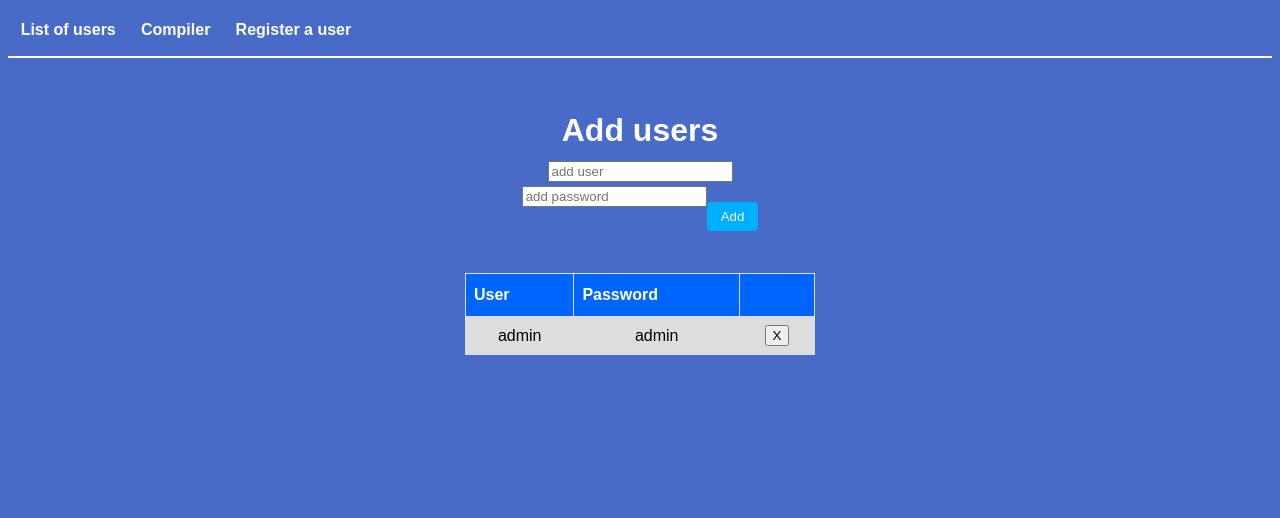
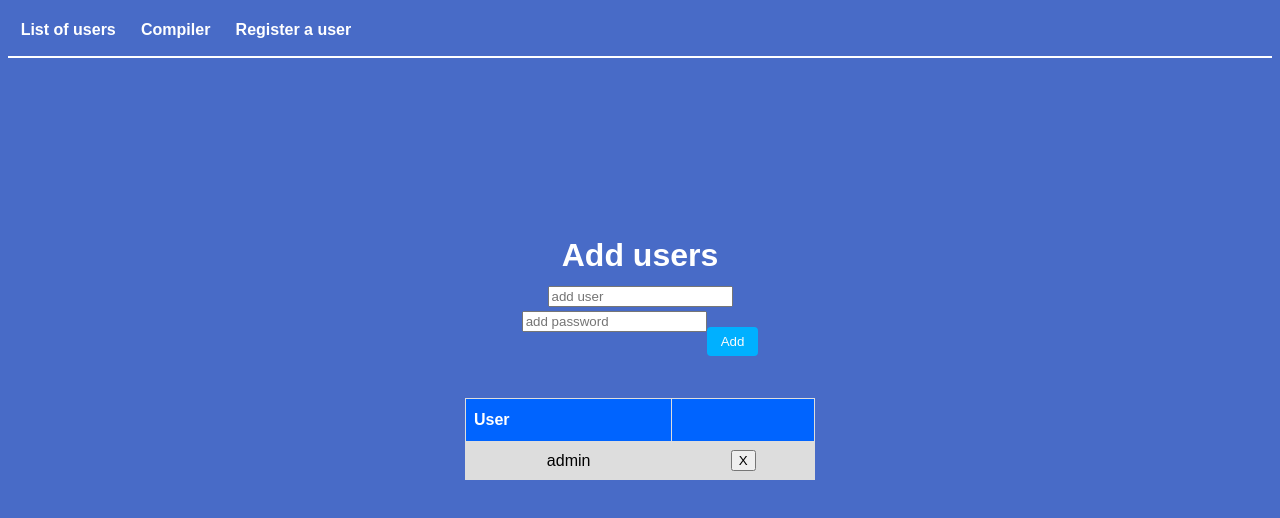
Before and after one commit to CS-Group-L/GroupL-Project, a React (Vite) app in the folder client/: page /users in a window 1280 px wide. Shown: the top 518 px of the page. Built offline with nearby package versions, Linux system fonts and the light colour scheme.

Commit message:
Changing userpage

```diff
--- a/client/src/views/UserPage.jsx
+++ b/client/src/views/UserPage.jsx
@@ -28,7 +28,7 @@ const UserPage = () => {
         <table>
         <tr>
             <th>User</th>
-            <th>Password</th>
+            {/* <th>Password</th> */}
             <th></th>
         </tr>
         <ItemSlot naam={"admin"} wachtwoord={"admin"} id={-1} />
@@ -47,7 +47,7 @@ const ItemSlot = ({naam, wachtwoord, id}) => {
     return (
         <tr id={id}>
             <td>{naam}</td>
-            <td>{wachtwoord}</td>
+            {/* <td>{wachtwoord}</td> */}
             <td><button onClick={()=>{deleteUsers(id)}}>X</button></td>
         </tr>
     )
--- a/client/src/views/UserPage.scss
+++ b/client/src/views/UserPage.scss
@@ -16,7 +16,7 @@ body {
     top: 50%;
     transform: translate(-50%,-50%);
     width: 350px;
-    height: 600px;
+    height: 350px;
     text-align: center;
     font-family: 'Nunito',sans-serif;
 }
```
